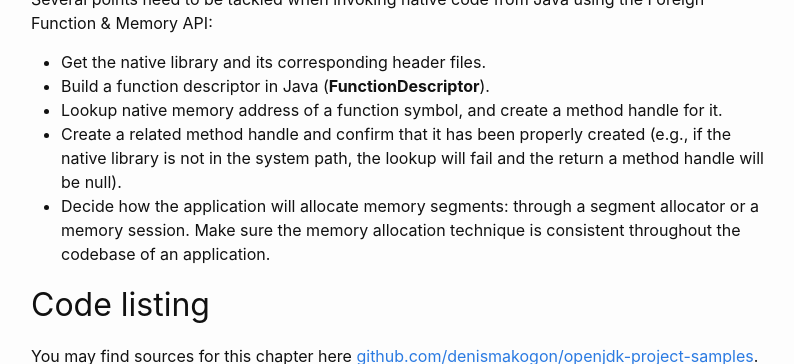
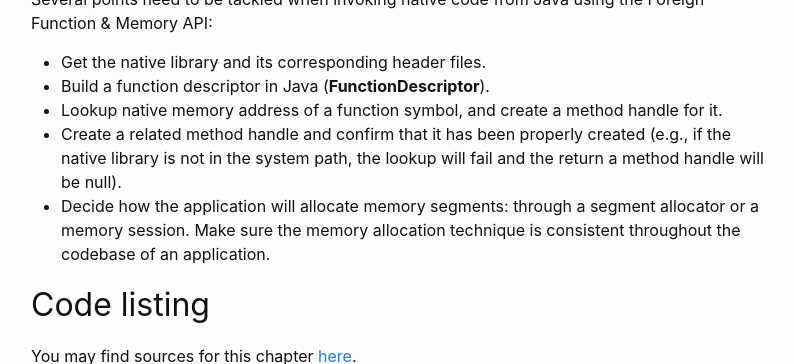
Before and after one commit to denismakogon/denismakogon.github.io, a Jekyll site: the page built from _posts/2022-05-31-introduction-to-project-panama-part-1.markdown, in a window 1280 px wide and 900 px high, scrolled down 6364 px, cut to the strip 0-364 px from the top of the window. Shown: the whole strip, without its empty margins (239-1033 px from the left). Built offline with Jekyll 4.4.1, drawn with Linux system fonts in a browser that asks for light colours.

Commit message:
update repo path

```diff
--- a/_posts/2022-05-31-introduction-to-project-panama-part-1.markdown
+++ b/_posts/2022-05-31-introduction-to-project-panama-part-1.markdown
@@ -239,5 +239,5 @@ Several points need to be tackled when invoking native code from Java using the
 
 ## Code listing
 
-You may find sources for this chapter here [github.com/denismakogon/openjdk-project-samples](https://github.com/denismakogon/openjdk-project-samples/blob/master/Panama.md#openjdk-panama-part-1).
-<script src="https://emgithub.com/embed.js?target=https%3A%2F%2Fgithub.com%2Fdenismakogon%2Fopenjdk-project-samples%2Fblob%2Fmaster%2Fsrc%2Fmain%2Fjava%2Fcom%2Fopenjdk%2Fsamples%2Fpanama%2Fpart_1%2FPrintfSimplified.java&style=github&showBorder=off&showLineNumbers=off&showFileMeta=on&showCopy=on"></script>
+You may find sources for this chapter [here](https://github.com/denismakogon/openjdk-project-samples/blob/master/Panama.md#openjdk-panama-part-1).
+<script src="https://emgithub.com/embed.js?target=https%3A%2F%2Fgithub.com%2Fdenismakogon%2Fopenjdk-project-samples%2Fblob%2Fmaster%2Fsrc%2Fmain%2Fjava%2Fcom%2Fjava_devrel%2Fsamples%2Fpanama%2Fpart_1%2FPrintfSimplified.java&style=github&showBorder=off&showLineNumbers=off&showFileMeta=on&showCopy=on"></script>
```
Also changed, not shown: favicon.ico (added).
